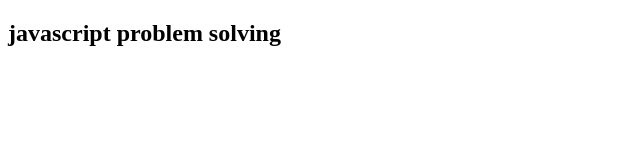
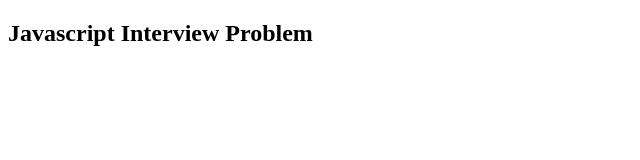
Before and after one commit to MD-Suhad/js-basic, a plain HTML site: page Module/index.html in a window 1280 px wide. Shown: the whole page, without its empty margins (0-640 px from the left). Drawn offline with Linux system fonts and the light colour scheme.

Commit message:
heading added

```diff
--- a/Module/index.html
+++ b/Module/index.html
@@ -4,10 +4,10 @@
    <meta charset="UTF-8">
    <meta http-equiv="X-UA-Compatible" content="IE=edge">
    <meta name="viewport" content="width=device-width, initial-scale=1.0">
-   <title>Document</title>
+   <title>Interview Problem</title>
 </head>
 <body>
-    <h2>javascript problem solving</h2>
+    <h2>Javascript Interview Problem</h2>
 
 
    <script type="module" src="main.js">
```
